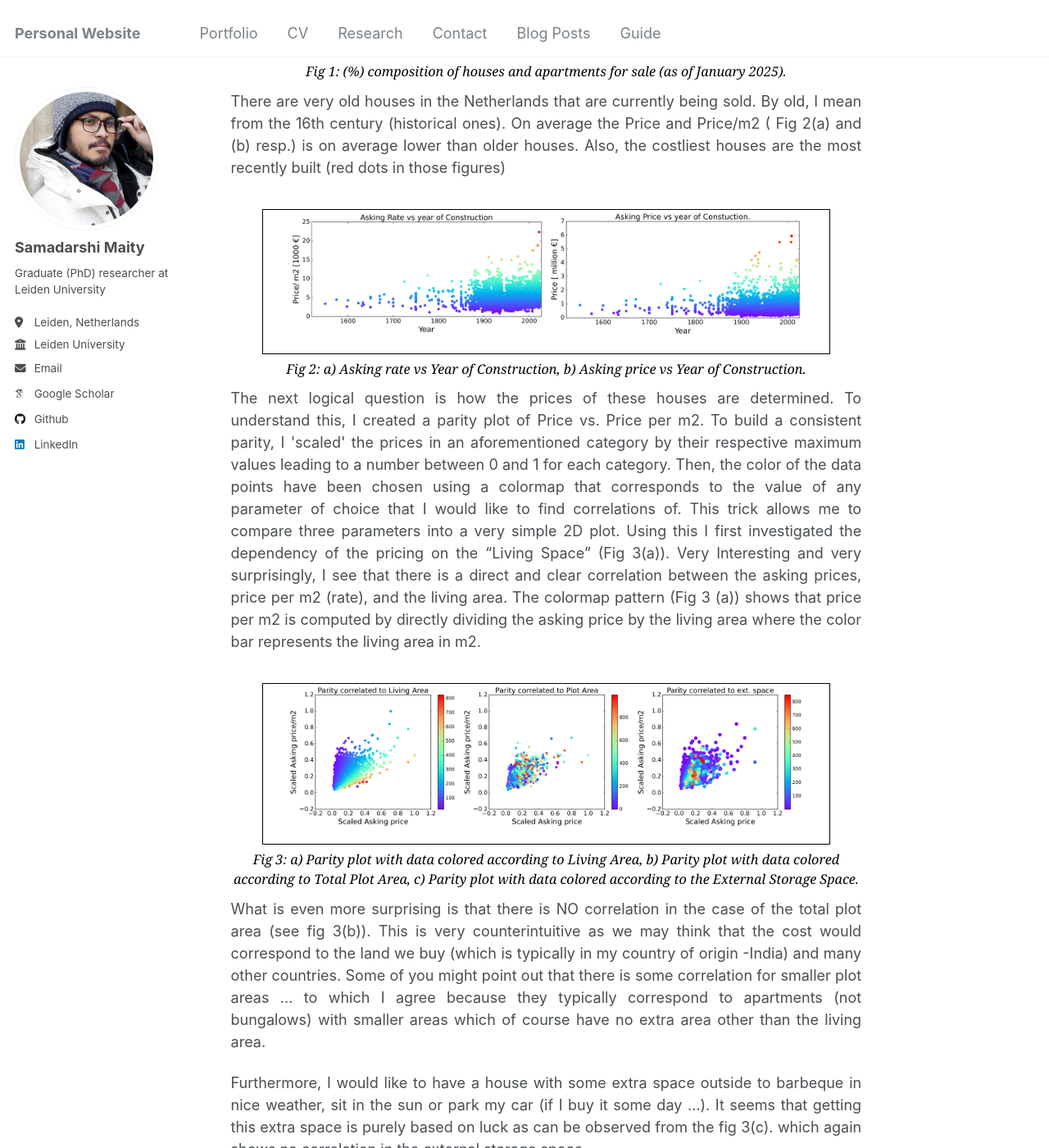
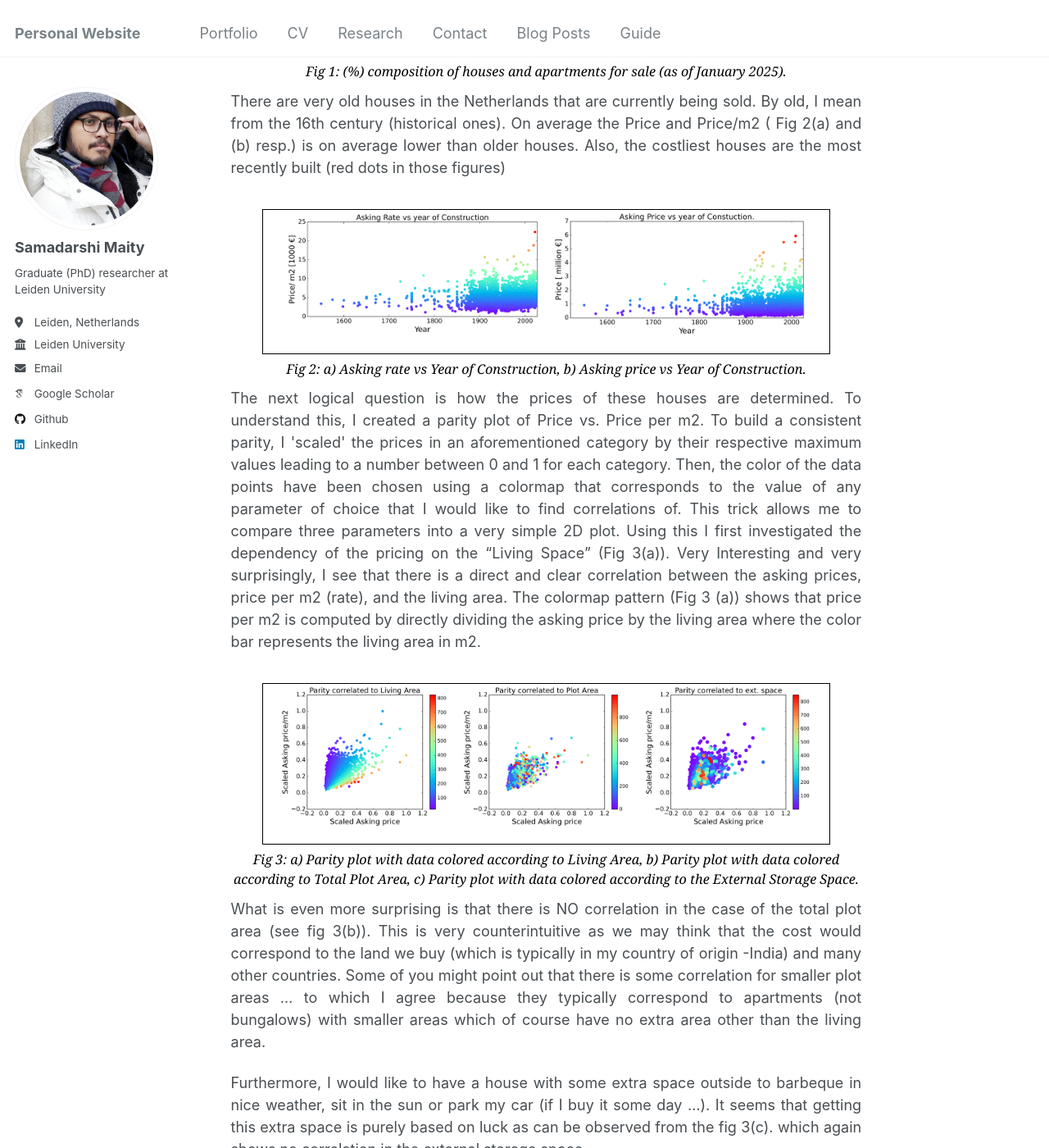
Before and after one commit to Samadarshi-Maity/Samadarshi-Maity.github.io, a Jekyll site: the page built from _portfolio/portfolio-2.html, in a window 1280 px wide and 1400 px high, scrolled down 1259 px. Shown: the whole window at 82% size. Built offline with Jekyll 4.4.1, drawn with Linux system fonts in a browser that asks for light colours; some web fonts are replaced.

Commit message:
Update portfolio-2.html

```diff
--- a/_portfolio/portfolio-2.html
+++ b/_portfolio/portfolio-2.html
@@ -16,7 +16,6 @@
             display: flex;
             flex-direction: column;
             align-items: center; /* Centers the figure */
-            justify-content: center;
             text-align: center; /* Ensures caption is centered */
             margin-bottom: 2px; /* Adds spacing between groups */
 	    vertical-align: middle; /* Adds spacing between groups */
@@ -34,7 +33,7 @@
             padding: 1px; /* Space inside the border */
             box-sizing: border-box; /* Ensures padding doesn’t increase size */
             margin: 1px auto; /* Centers the container */
-            gap: 5px; /* Adds spacing between images */
+            gap: 15px; /* Adds spacing between images */
         }
 
         /* Single image layout */
@@ -59,8 +58,12 @@
         }
 
         /* Responsive: Stack images on smaller screens */
-        @media (max-width: 400px) {
-            .image-container img {
+        @media (max-width: 600px) {
+		.image-container{
+                flex-direction: column; /* Stack images on smaller screens */
+                width: 90%; /* Adjust for smaller screens */
+            }
+        	.image-container img {
                 width: 100%; /* Full width when stacked */
             }
         }
```
